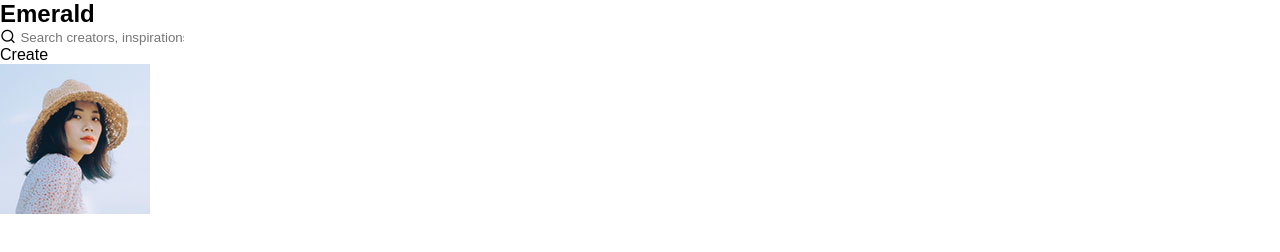
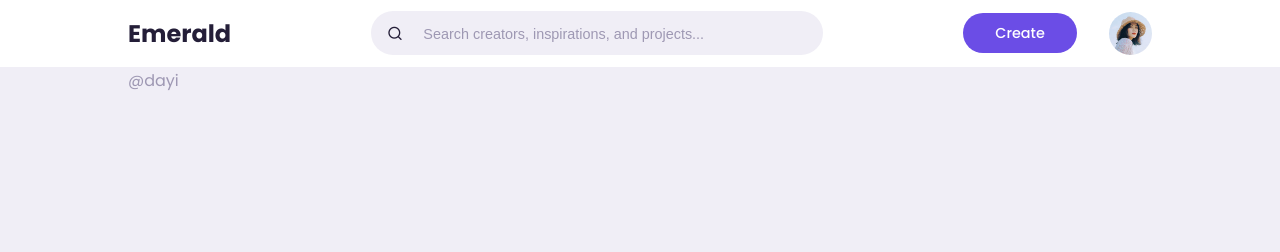
Before and after one commit to DamilareAleji/Emerald, a plain HTML site: page index.html in a window 1280 px wide. Drawn offline with nearby package versions, Linux system fonts and the light colour scheme.

Commit message:
Third commit

```diff
--- a/index.html
+++ b/index.html
@@ -27,7 +27,7 @@
       </div>
 
       <div class="create">
-        <label for="create-post">Create</label>
+        <label class="btn btn-primary" for="create-post">Create</label>
         <div class="profile-picture">
           <img src="./images/profile-1.jpg">
         </div>
@@ -35,5 +35,35 @@
     </div>
   </nav>
 
+
+  <!-- ------------------------Main------------------ -->
+
+  <main>
+    <div class="container">
+      <!-- ===============Left=============== -->
+      <div class="left">
+        <a class="profile">
+          <div class="profile-picture">
+            <img src="./images/profile-1.jpg">
+          </div>
+          <div class="handle">
+            <h4>Diana Ayi</h4>
+            <p class="text-muted">
+              @dayi
+            </p>
+          </div>
+        </a>
+      </div>
+      <!-- ==================Middle========== -->
+      <div class="middle">
+
+      </div>
+      <!-- ===================Right============= -->
+      <div class="right">
+
+      </div>
+    </div>
+  </main>
+
 </body>
 </html>
--- a/style.css
+++ b/style.css
@@ -1,4 +1,4 @@
-@import url('https://fonts.googleapis.com/css2?family=Cormorant+Garamond:ital,wght@0,300;0,400;0,500;0,600;0,700;1,400;1,600;1,700&family=Lato:wght@100;300;400;700;900&family=Lora:wght@400;500;600;700&family=Montserrat:wght@100;200;300;400;500;600;700;800;900&family=Noto+Serif:ital,wght@0,200;0,300;0,400;0,500;0,600;0,700;0,800;1,200;1,300;1,400;1,500;1,600;1,700&family=Open+Sans:wght@300;400;500;600;700;800&family=Poppins:ital,wght@0,100;0,200;0,300;0,400;0,500;0,600;0,700;0,800;0,900;1,100;1,200;1,300;1,400;1,500;1,600;1,700;1,800;1,900&family=Righteous&family=Roboto:wght@100;300;400;500;700;900&family=Rubik:wght@300;400;500;600;700;800;900&display=swap')
+@import url('https://fonts.googleapis.com/css2?family=Cormorant+Garamond:ital,wght@0,300;0,400;0,500;0,600;0,700;1,400;1,600;1,700&family=Lato:wght@100;300;400;700;900&family=Lora:wght@400;500;600;700&family=Montserrat:wght@100;200;300;400;500;600;700;800;900&family=Noto+Serif:ital,wght@0,200;0,300;0,400;0,500;0,600;0,700;0,800;1,200;1,300;1,400;1,500;1,600;1,700&family=Open+Sans:wght@300;400;500;600;700;800&family=Poppins:ital,wght@0,100;0,200;0,300;0,400;0,500;0,600;0,700;0,800;0,900;1,100;1,200;1,300;1,400;1,500;1,600;1,700;1,800;1,900&family=Righteous&family=Roboto:wght@100;300;400;500;700;900&family=Rubik:wght@300;400;500;600;700;800;900&display=swap');
 
 :root {
   --color-dark: hsl(252, 30%, 17%);
@@ -10,6 +10,12 @@
   --color-danger: hsl(0, 95%, 65%);
   --color-dark: hsl(252, 30%, 17%);
   --color-black: hsl(252, 30%, 10%);
+
+  --border-radius: 2rem;
+  --card-border-radius: 1rem;
+  --btn-padding: 0.6rem 2rem;
+  --search-padding: 0.6rem 1rem;
+  --card-padding: 1rem;
 }
 
 *, *::before, *::after {
@@ -31,3 +37,90 @@ body {
 
 
 /* General Styles */
+
+.container {
+  width: 80%;
+  margin: 0 auto;
+}
+
+.profile-picture {
+  width: 2.7rem;
+  aspect-ratio: 1/1;
+  border-radius: 50%;
+  overflow: hidden;
+}
+
+img {
+  display: block;
+  width: 100%;
+}
+
+.btn {
+  display: inline-block;
+  padding: var(--btn-padding);
+  font-weight: 500;
+  border-radius: var(--border-radius);
+  cursor: pointer;
+  transition: all 300ms ease;
+  font-size: 0.9rem;
+}
+
+.btn:hover {
+  opacity: 0.8;
+}
+
+.btn-primary {
+  background: var(--color-primary);
+  color: white;
+}
+
+.text-bold {
+  font-weight: 500;
+}
+
+.text-muted {
+  color: var(--color-gray);
+}
+
+
+
+/* ================= Navbar =================== */
+
+nav {
+  width: 100%;
+  background: white;
+  padding: 0.7rem 0;
+  position: fixed;
+  top: 0;
+  z-index: 10;
+}
+
+nav .container {
+  display: flex;
+  align-items: center;
+  justify-content: space-between;
+}
+
+nav .searchBar {
+  background: var(--color-light);
+  border-radius: var(--border-radius);
+  padding: var(--search-padding);
+}
+
+nav .searchBar input[type="search"] {
+  background: transparent;
+  width: 30vw;
+  margin-left: 1rem;
+  font-size: 0.9rem;
+  color: var(--color-dark);
+}
+
+nav .searchBar input[type="search"]::placeholder {
+  color: var(--color-gray);
+}
+
+nav .create {
+  display: flex;
+  align-items: center;
+  gap: 2rem;
+}
```
